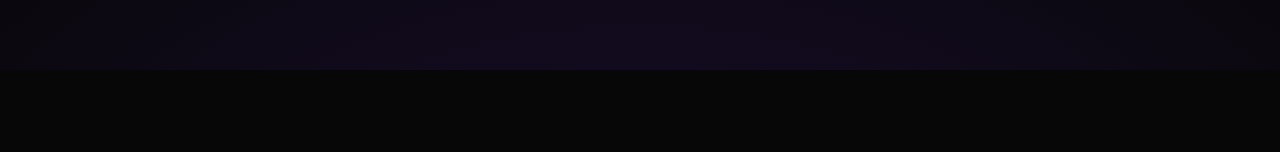
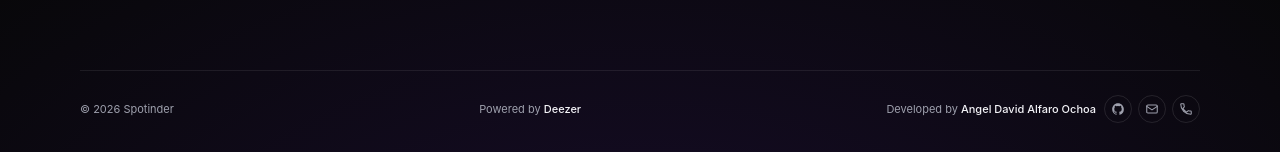
Before and after one commit to guatgames/spotinder, a React (Vite) app: page / in a window 1280 px wide. Shown: the part 836-988 px from the top of the page. Before the commit the page ends 906 px from the top, so only its background shows below. Built offline with nearby package versions, Linux system fonts and the light colour scheme; no server answers.

Commit message:
refactor: adding footer

```diff
--- a/src/App.tsx
+++ b/src/App.tsx
@@ -2,6 +2,7 @@
 import { motion } from 'framer-motion'
 import { PageHeader } from './components/PageHeader'
 import { MobileNav } from './components/MobileNav'
+import { Footer } from './components/Footer'
 import { DiscoverView } from './components/DiscoverView'
 import { SearchView } from './components/SearchView'
 import { LikedView } from './components/LikedView'
@@ -215,6 +216,8 @@
         )}
       </main>
 
+      <Footer />
+
       {view === 'artists' && artists.length > 0 && (
         <motion.div
           className="continue-bar glass"
--- /dev/null
+++ b/src/components/Footer.tsx
@@ -0,0 +1,42 @@
+import { GithubIcon, MailIcon, PhoneIcon } from './icons'
+
+const YEAR = new Date().getFullYear()
+
+const contactLinks = [
+  { href: 'https://github.com/guatgames/', label: 'GitHub', Icon: GithubIcon },
+  { href: 'mailto:adalfaroochoa@gmail.com', label: 'Email', Icon: MailIcon },
+  { href: 'tel:+50240605112', label: 'Phone', Icon: PhoneIcon },
+]
+
+export function Footer() {
+  return (
+    <footer className="app-footer">
+      <div className="flex flex-col items-center justify-center gap-3 text-center md:flex-row md:justify-between md:gap-4 md:text-left">
+        <p className="text-[11px] text-ash">© {YEAR} Spotinder</p>
+
+        <p className="order-last text-[11px] text-ash md:order-none">
+          Powered by <span className="font-medium text-frost">Deezer</span>
+        </p>
+
+        <div className="flex flex-wrap items-center justify-center gap-2">
+          <p className="text-[11px] text-ash">
+            Developed by <span className="font-medium text-frost">Angel David Alfaro Ochoa</span>
+          </p>
+          <div className="flex items-center gap-1.5">
+            {contactLinks.map(({ href, label, Icon }) => (
+              <a
+                key={label}
+                href={href}
+                aria-label={label}
+                {...(href.startsWith('http') ? { target: '_blank', rel: 'noreferrer' } : {})}
+                className="grid h-7 w-7 place-items-center rounded-full border border-white/10 text-ash transition-colors hover:border-white/25 hover:text-frost"
+              >
+                <Icon size={14} />
+              </a>
+            ))}
+          </div>
+        </div>
+      </div>
+    </footer>
+  )
+}
--- a/src/components/icons.tsx
+++ b/src/components/icons.tsx
@@ -165,3 +165,28 @@
     </svg>
   )
 }
+
+export function GithubIcon({ size = 18, className = '' }: IconProps) {
+  return (
+    <svg width={size} height={size} viewBox="0 0 24 24" fill="currentColor" className={className} aria-hidden="true">
+      <path d="M12 2C6.48 2 2 6.58 2 12.25c0 4.54 2.87 8.39 6.84 9.75.5.1.68-.22.68-.49 0-.24-.01-.87-.01-1.7-2.78.62-3.37-1.37-3.37-1.37-.45-1.18-1.11-1.5-1.11-1.5-.91-.63.07-.62.07-.62 1 .07 1.53 1.06 1.53 1.06.89 1.56 2.34 1.11 2.91.85.09-.66.35-1.11.63-1.37-2.22-.26-4.56-1.14-4.56-5.07 0-1.12.39-2.03 1.03-2.75-.1-.26-.45-1.3.1-2.7 0 0 .84-.28 2.75 1.05a9.36 9.36 0 0 1 5 0c1.91-1.33 2.75-1.05 2.75-1.05.55 1.4.2 2.44.1 2.7.64.72 1.03 1.63 1.03 2.75 0 3.94-2.34 4.8-4.57 5.06.36.32.68.94.68 1.9 0 1.37-.01 2.47-.01 2.81 0 .27.18.6.69.49A10.26 10.26 0 0 0 22 12.25C22 6.58 17.52 2 12 2Z" />
+    </svg>
+  )
+}
+
+export function MailIcon({ size = 18, className = '' }: IconProps) {
+  return (
+    <svg width={size} height={size} viewBox="0 0 24 24" {...base} className={className}>
+      <rect x="3" y="5" width="18" height="14" rx="2" />
+      <path d="m3 7.5 9 6 9-6" />
+    </svg>
+  )
+}
+
+export function PhoneIcon({ size = 18, className = '' }: IconProps) {
+  return (
+    <svg width={size} height={size} viewBox="0 0 24 24" {...base} className={className}>
+      <path d="M6.62 10.79c1.44 2.83 3.76 5.14 6.59 6.59l2.2-2.2c.27-.27.67-.36 1.02-.24 1.12.37 2.33.57 3.57.57.55 0 1 .45 1 1V20c0 .55-.45 1-1 1-9.39 0-17-7.61-17-17 0-.55.45-1 1-1h3.5c.55 0 1 .45 1 1 0 1.25.2 2.45.57 3.57.11.35.03.74-.25 1.02l-2.2 2.2Z" />
+    </svg>
+  )
+}
--- a/src/styles/components.css
+++ b/src/styles/components.css
@@ -156,6 +156,19 @@
     }
   }
 
+  .app-footer {
+    width: min(1120px, calc(100% - 48px));
+    margin: 0 auto;
+    padding: 20px 0 calc(100px + env(safe-area-inset-bottom));
+    border-top: 1px solid rgba(255, 255, 255, 0.08);
+  }
+
+  @media (min-width: 768px) {
+    .app-footer {
+      padding: 24px 0 32px;
+    }
+  }
+
   @media (max-width: 767px) {
     .mobile-tabbar {
       display: flex;
```
